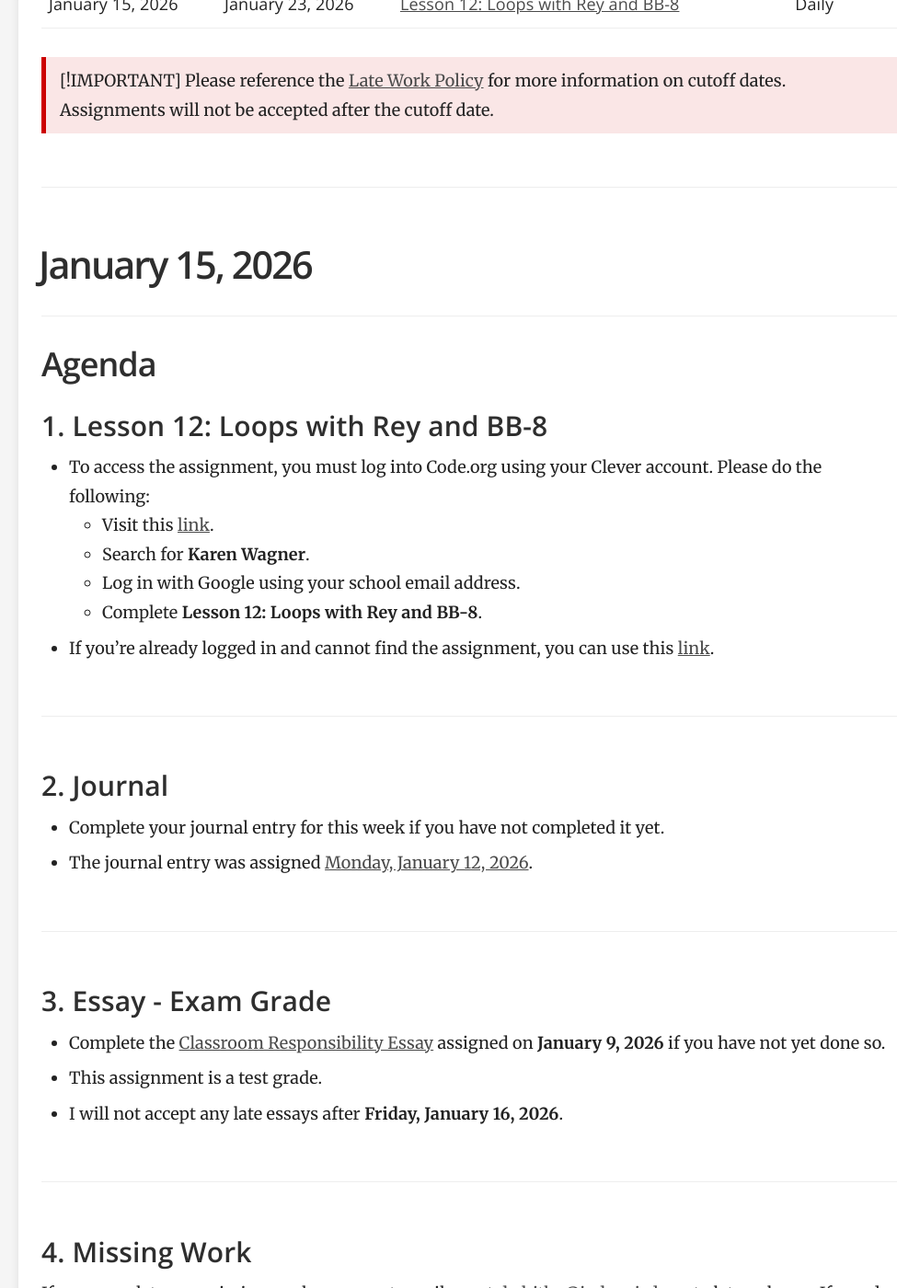
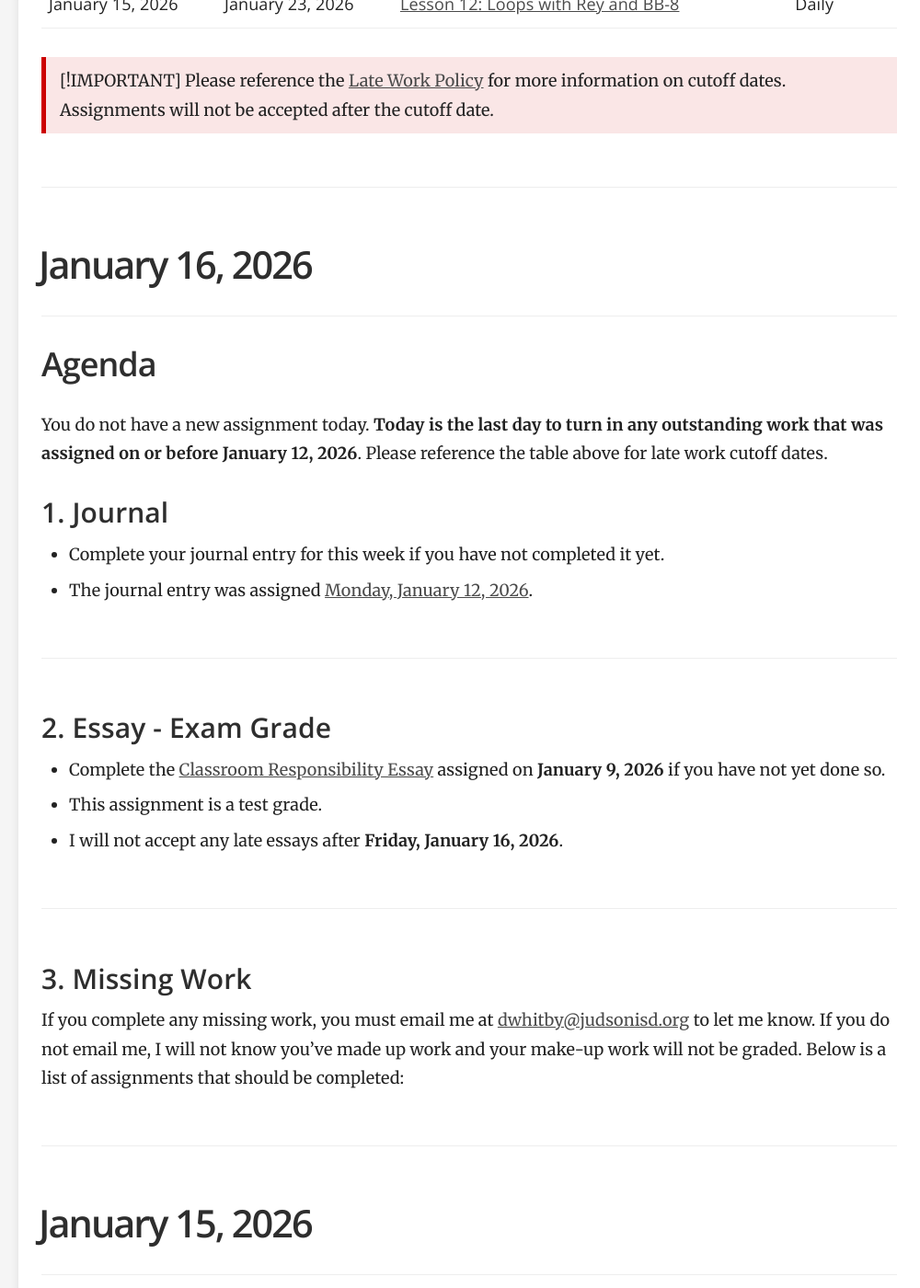
Before and after one commit to mswhitby/classroom, a Jekyll site: the page built from _docs/classes/1st.md, in a window 1280 px wide and 1400 px high, scrolled down 732 px. Shown: the whole window at 92% size, without its empty margins (280-1280 px from the left). Built offline with Jekyll 4.4.1, drawn with Linux system fonts in a browser that asks for light colours.

Commit message:
Updated lessons

```diff
--- a/_docs/classes/1st.md
+++ b/_docs/classes/1st.md
@@ -86,6 +86,33 @@ order: 1
 > Please reference the [Late Work Policy](https://github.com/mswhitby/classroom/blob/main/_docs/resources/late_work.md) for more information on cutoff dates. Assignments will not be accepted after the cutoff date.
 
 ****
+
+# January 16, 2026
+
+## Agenda
+
+You do not have a new assignment today. **Today is the last day to turn in any outstanding work that was assigned on or before January 12, 2026**. Please reference the table above for late work cutoff dates.
+
+### 1. Journal
+
+- Complete your journal entry for this week if you have not completed it yet.
+- The journal entry was assigned [Monday, January 12, 2026](https://github.com/mswhitby/WHSTechNotes/blob/main/journal.md#january-12-2026).
+
+----
+
+### 2. Essay - Exam Grade
+
+- Complete the [Classroom Responsibility Essay](https://github.com/mswhitby/classroom/blob/main/_docs/classes/1st.md#january-9-2026) assigned on **January 9, 2026** if you have not yet done so.
+- This assignment is a test grade.
+- I will not accept any late essays after **Friday, January 16, 2026**.
+
+----
+
+### 3. Missing Work
+
+If you complete any missing work, you must email me at <dwhitby@judsonisd.org> to let me know. If you do not email me, I will not know you've made up work and your make-up work will not be graded. Below is a list of assignments that should be completed:
+
+----
 
 # January 15, 2026
 
```
